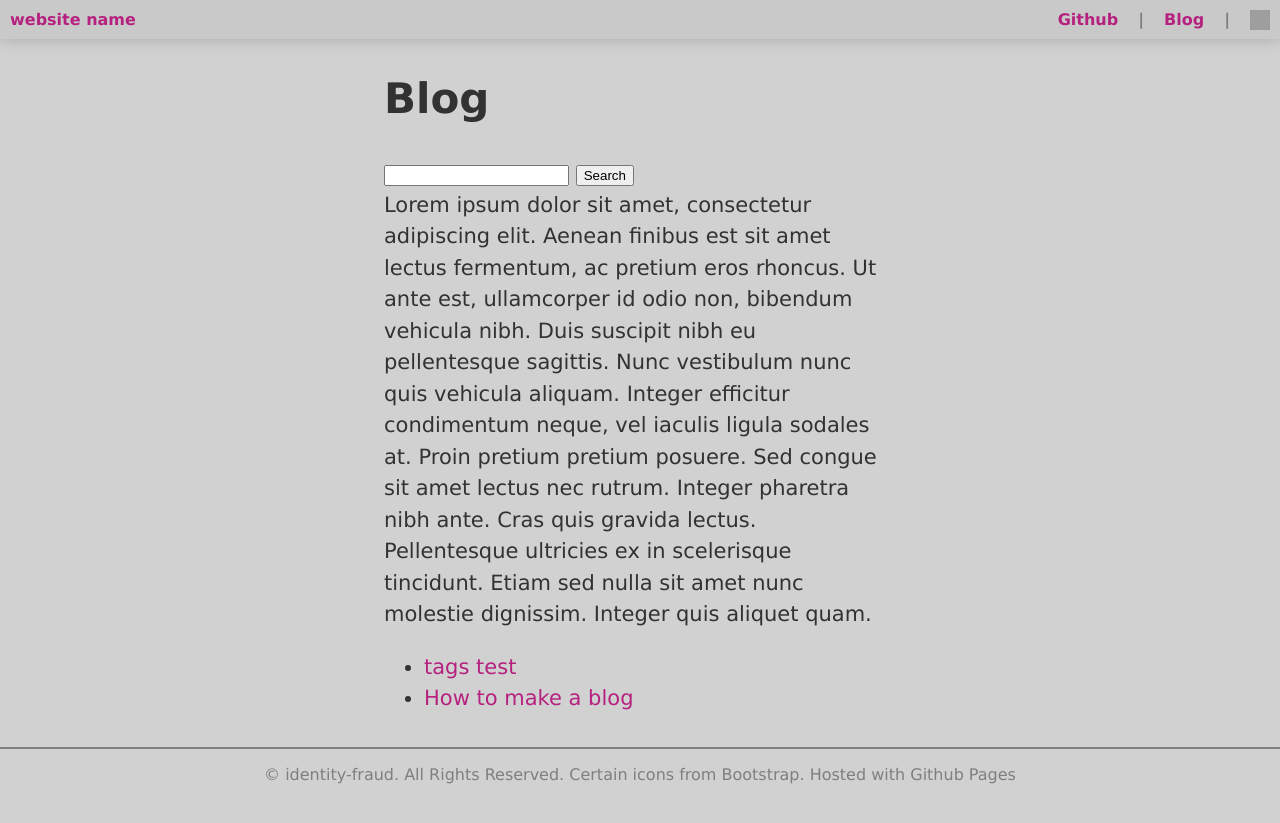
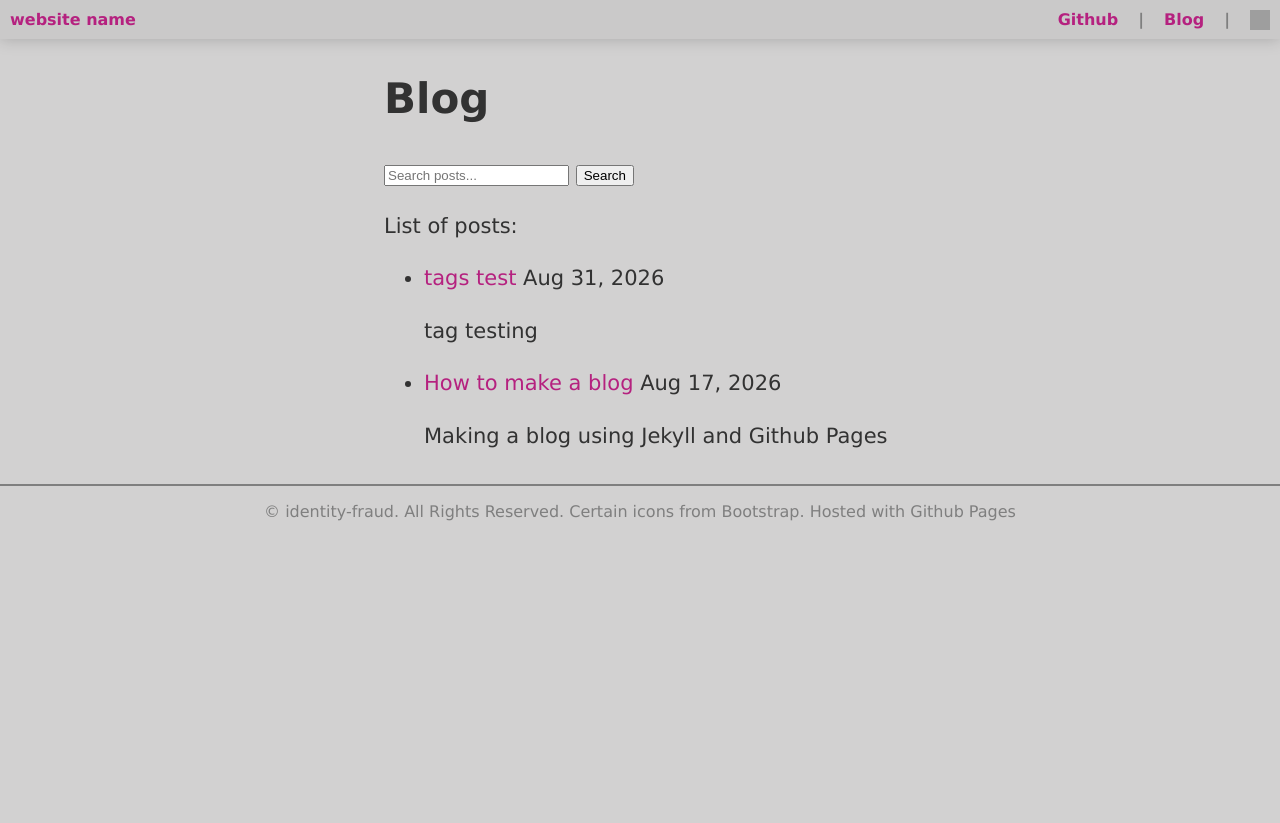
Before and after one commit to identity-fraud/10CT2-Task-2-Webapps, a Jekyll site: the page built from site/pages/blog.html, in a window 1280 px wide. Shown: the top 823 px of the page. Built offline with Jekyll 4.4.1, drawn with Linux system fonts in a browser that asks for light colours; grey boxes are pictures that could not be loaded.

Commit message:
Create actual working search function using hidden for post in site.posts

```diff
--- a/site/pages/blog.html
+++ b/site/pages/blog.html
@@ -4,17 +4,30 @@
 ---
 <h1>{{ page.title }}</h1>
 <search>
-  <form id="blog-search">
-    <input type="search" id="searchForm" placeholder="">
-    <button type="search">Search</button>
+  <form id="blog-search" onsubmit="event.preventDefault();">
+    <input type="search" id="searchForm" placeholder="Search posts...">
+    <button type="submit">Search</button>
   </form>
 </search>
-Lorem ipsum dolor sit amet, consectetur adipiscing elit. Aenean finibus est sit amet lectus fermentum, ac pretium eros rhoncus. Ut ante est, ullamcorper id odio non, bibendum vehicula nibh. Duis suscipit nibh eu pellentesque sagittis. Nunc vestibulum nunc quis vehicula aliquam. Integer efficitur condimentum neque, vel iaculis ligula sodales at. Proin pretium pretium posuere. Sed congue sit amet lectus nec rutrum. Integer pharetra nibh ante. Cras quis gravida lectus. Pellentesque ultricies ex in scelerisque tincidunt. Etiam sed nulla sit amet nunc molestie dignissim. Integer quis aliquet quam.
+<p>List of posts:</p>
 
-<ul>
+<ul id="post-list">
   {% for post in site.posts %}
-    <li>
-      <a href="{{ post.url }}">{{ post.title }}</a>
-    </li>
+    <li
+      class="post-item"
+      data-title="{{ post.title | escape }}"
+      data-categories="{{ post.categories | join: ' ' | downcase }}"
+      data-content="{{ post.summary | escape }}"
+    > <!-- using html data tag to show Javascript every posts metadata -->
+    <a href="{{ post.url | relative_url }}">{{ post.title }}</a>
+    <span class="post-date">{{ post.date | date: "%b %d, %Y" }}</span>
+    {% if post.summary %}
+      <p class="post-excerpt">{{ post.summary }}</p>
+    {% endif %}
+  </li>
   {% endfor %}
 </ul>
+
+<p id="no-results" style="display: none;">No matching posts found.</p>
+
+<script src="{{ 'scripts/search.js' | relative_url }}"></script>
```
